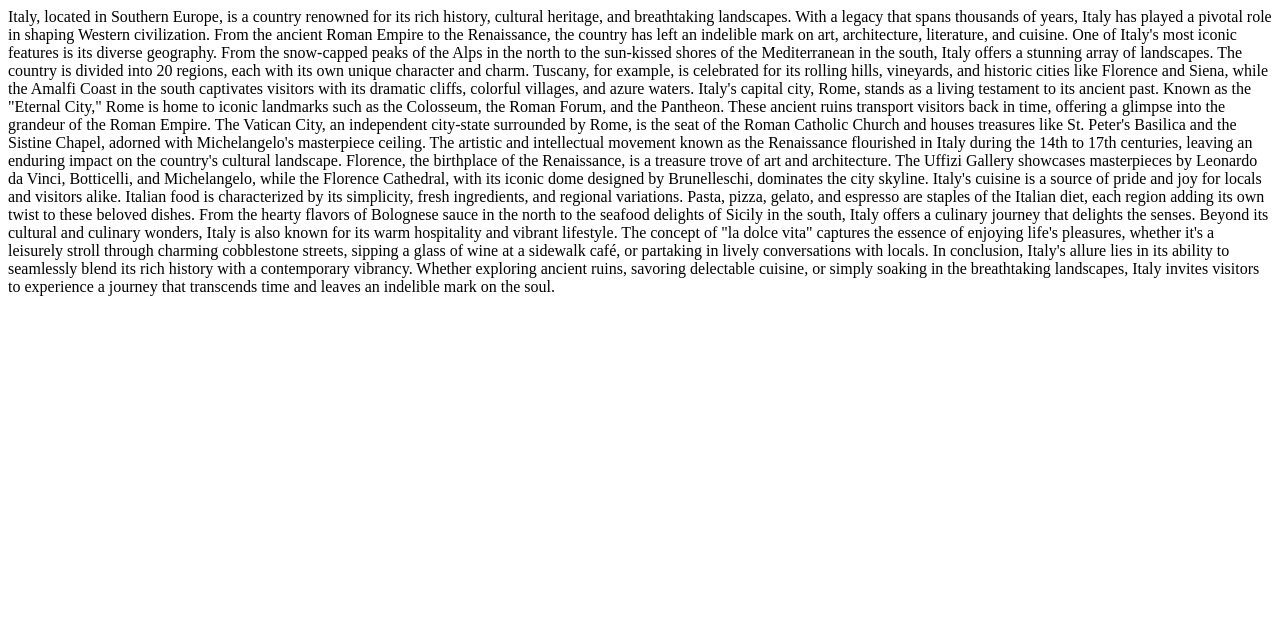
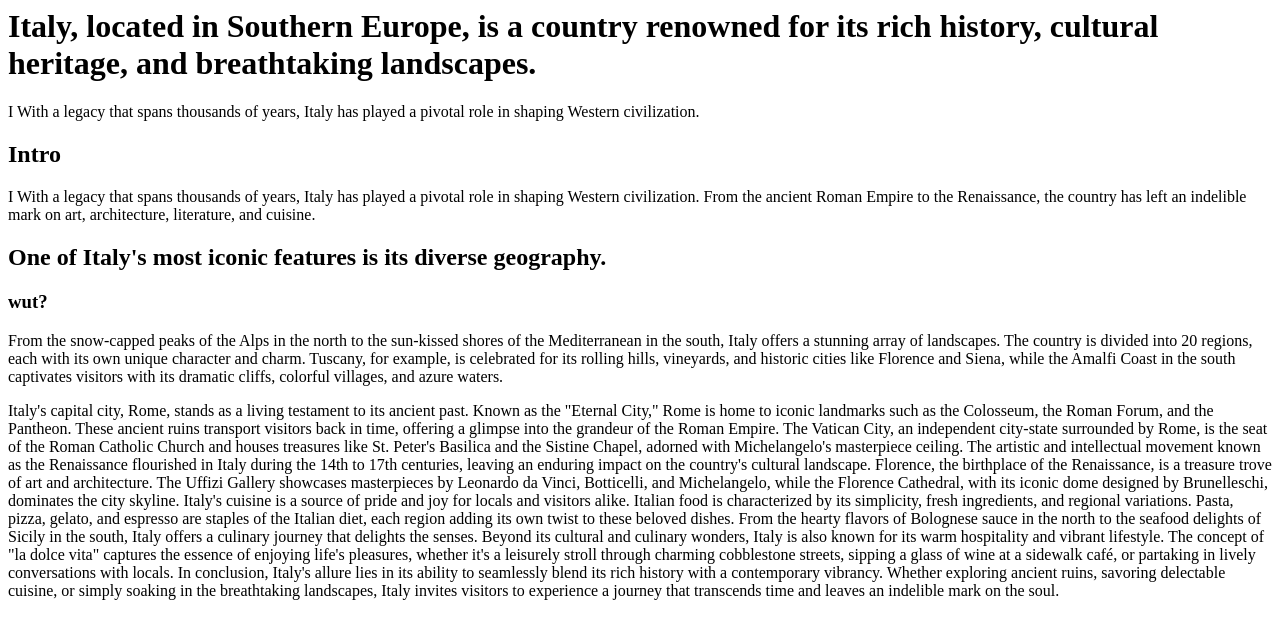
Before and after one commit to IIlIll-ILL/italy01, a plain HTML site: page index.html in a window 1280 px wide. Drawn offline with Linux system fonts and the light colour scheme.

Commit message:
Wrapped basic HTML around content
Wrapped h1, div, and p tags around my content in order to separate it.

```diff
--- a/index.html
+++ b/index.html
@@ -1,7 +1,19 @@
+<h1>Italy, located in Southern Europe, is a country renowned for its rich history, cultural heritage, and breathtaking landscapes.</h1>
 
-Italy, located in Southern Europe, is a country renowned for its rich history, cultural heritage, and breathtaking landscapes. With a legacy that spans thousands of years, Italy has played a pivotal role in shaping Western civilization. From the ancient Roman Empire to the Renaissance, the country has left an indelible mark on art, architecture, literature, and cuisine.
+<div>
+    I With a legacy that spans thousands of years, Italy has played a pivotal role in shaping Western civilization.
+<div>
 
-One of Italy's most iconic features is its diverse geography. From the snow-capped peaks of the Alps in the north to the sun-kissed shores of the Mediterranean in the south, Italy offers a stunning array of landscapes. The country is divided into 20 regions, each with its own unique character and charm. Tuscany, for example, is celebrated for its rolling hills, vineyards, and historic cities like Florence and Siena, while the Amalfi Coast in the south captivates visitors with its dramatic cliffs, colorful villages, and azure waters.
+<h2>Intro</h2>
+<p>
+I With a legacy that spans thousands of years, Italy has played a pivotal role in shaping Western civilization. From the ancient Roman Empire to the Renaissance, the country has left an indelible mark on art, architecture, literature, and cuisine.
+</p>
+
+<h2>One of Italy's most iconic features is its diverse geography.</h2>
+<h3>wut?</h3>
+<p>
+ From the snow-capped peaks of the Alps in the north to the sun-kissed shores of the Mediterranean in the south, Italy offers a stunning array of landscapes. The country is divided into 20 regions, each with its own unique character and charm. Tuscany, for example, is celebrated for its rolling hills, vineyards, and historic cities like Florence and Siena, while the Amalfi Coast in the south captivates visitors with its dramatic cliffs, colorful villages, and azure waters.
+</p>
 
 Italy's capital city, Rome, stands as a living testament to its ancient past. Known as the "Eternal City," Rome is home to iconic landmarks such as the Colosseum, the Roman Forum, and the Pantheon. These ancient ruins transport visitors back in time, offering a glimpse into the grandeur of the Roman Empire. The Vatican City, an independent city-state surrounded by Rome, is the seat of the Roman Catholic Church and houses treasures like St. Peter's Basilica and the Sistine Chapel, adorned with Michelangelo's masterpiece ceiling.
 
```
